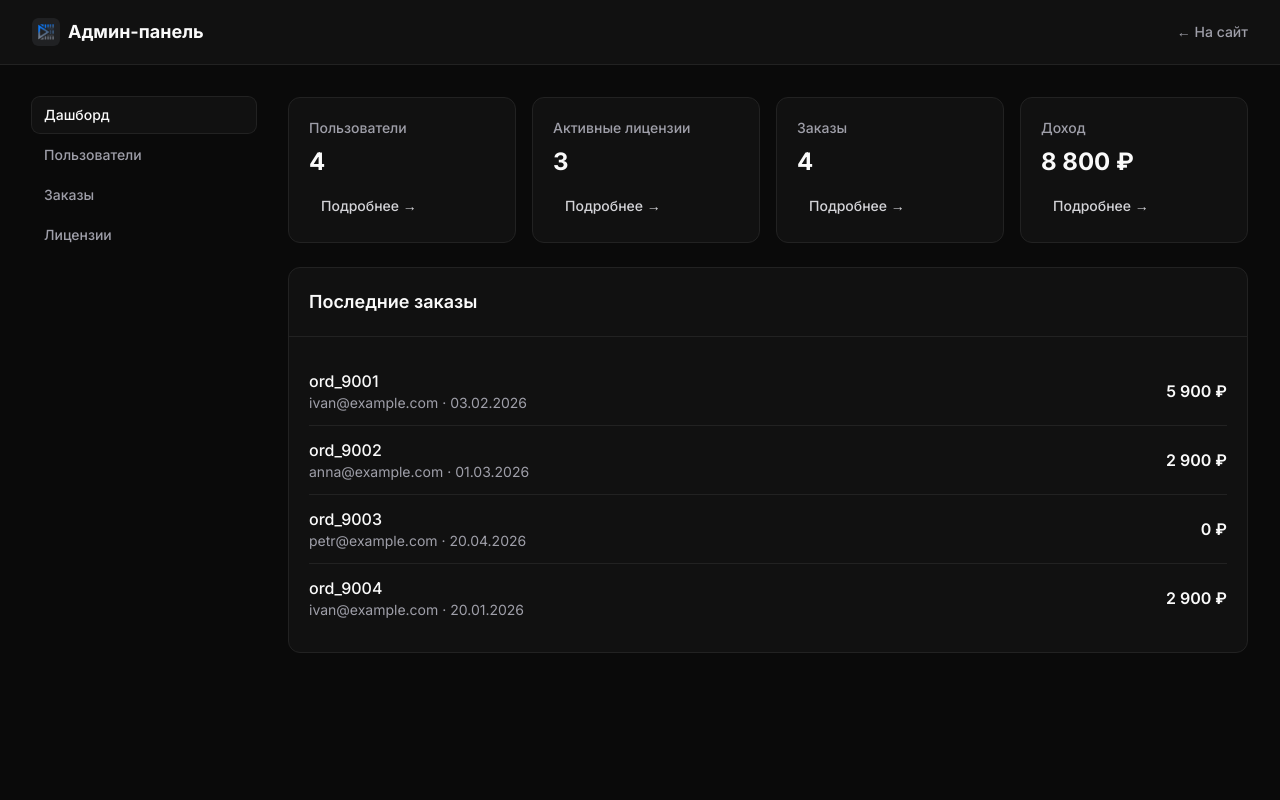
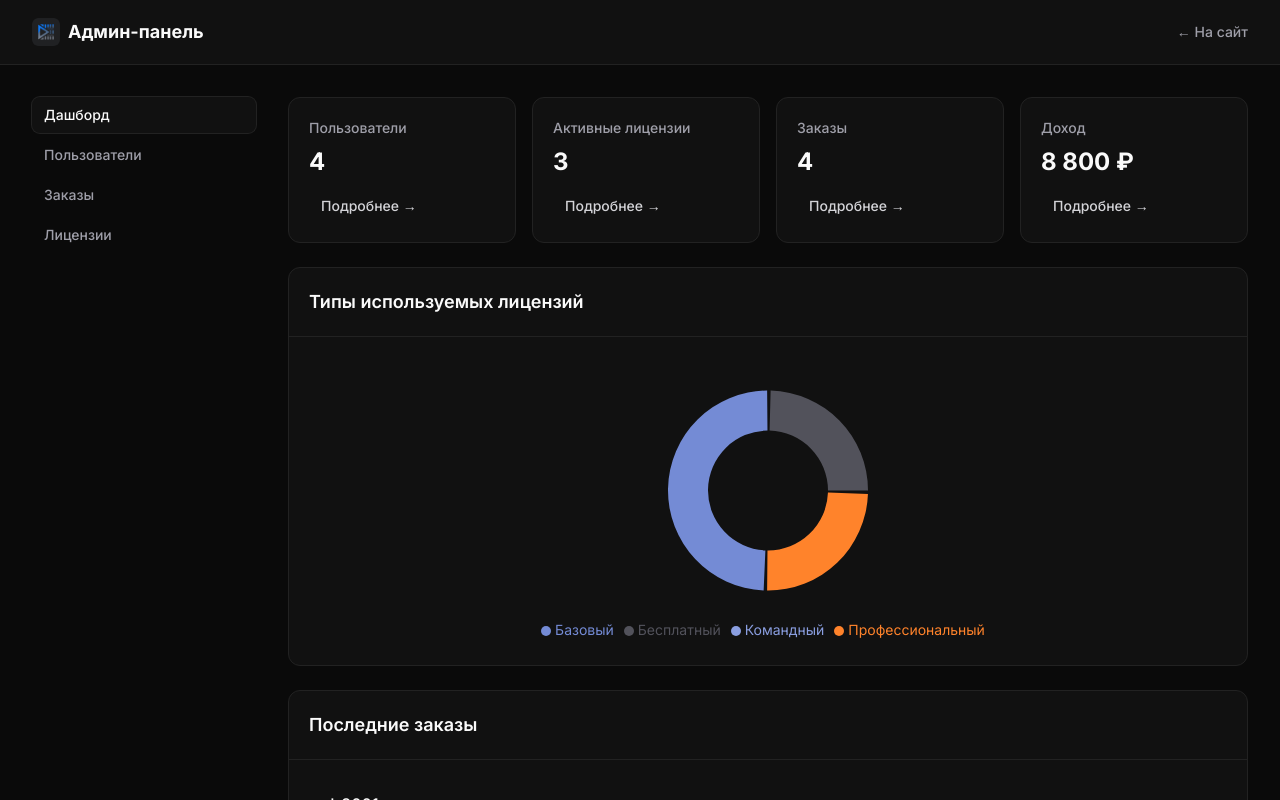
Before and after one commit to leekard/live-session-web, a Next.js app: page /admin in a window 1280 px wide. Shown: the top 800 px of the page. Built offline with nearby package versions, Linux system fonts and the light colour scheme.

Commit message:
feat: add license plan donut chart to admin dashboard (recharts)

```diff
--- a/package.json
+++ b/package.json
@@ -11,7 +11,8 @@
   "dependencies": {
     "next": "16.3.3",
     "react": "19.2.8",
-    "react-dom": "19.2.8"
+    "react-dom": "19.2.8",
+    "recharts": "^3.10.1"
   },
   "devDependencies": {
     "@tailwindcss/postcss": "^4",
--- a/src/app/admin/page.tsx
+++ b/src/app/admin/page.tsx
@@ -1,5 +1,6 @@
 import type { Metadata } from "next";
 import { licenses, orders, users } from "@/shared/mock/data";
+import { LicensePlanChart } from "@/widgets";
 import { Button, Card, CardContent, CardHeader, CardTitle } from "@/shared/ui";
 
 export const metadata: Metadata = {
@@ -51,6 +52,15 @@ export default function AdminDashboardPage() {
 
       <Card>
         <CardHeader>
+          <CardTitle>Типы используемых лицензий</CardTitle>
+        </CardHeader>
+        <CardContent>
+          <LicensePlanChart />
+        </CardContent>
+      </Card>
+
+      <Card>
+        <CardHeader>
           <CardTitle>Последние заказы</CardTitle>
         </CardHeader>
         <CardContent>
--- /dev/null
+++ b/src/widgets/LicensePlanChart/LicensePlanChart.tsx
@@ -0,0 +1,67 @@
+"use client";
+
+import { Cell, Legend, Pie, PieChart, ResponsiveContainer, Tooltip } from "recharts";
+import { licenses } from "@/shared/mock/data";
+import type { PlanType } from "@/shared/mock/types";
+
+const planLabel: Record<PlanType, string> = {
+  free: "Бесплатный",
+  basic: "Базовый",
+  pro: "Профессиональный",
+  team: "Командный",
+};
+
+const planColor: Record<PlanType, string> = {
+  free: "#52525b",
+  basic: "#748bd5",
+  pro: "#ff832b",
+  team: "#8a9ee0",
+};
+
+export function LicensePlanChart() {
+  const data = (Object.keys(planLabel) as PlanType[]).map((plan) => ({
+    name: planLabel[plan],
+    value: licenses.filter((l) => l.plan === plan).length,
+    color: planColor[plan],
+  }));
+
+  return (
+    <div className="h-72 w-full">
+      <ResponsiveContainer width="100%" height="100%">
+        <PieChart>
+          <Pie
+            data={data}
+            dataKey="value"
+            nameKey="name"
+            cx="50%"
+            cy="50%"
+            innerRadius={60}
+            outerRadius={100}
+            paddingAngle={2}
+            stroke="none"
+          >
+            {data.map((entry) => (
+              <Cell key={entry.name} fill={entry.color} />
+            ))}
+          </Pie>
+          <Tooltip
+            contentStyle={{
+              background: "#111111",
+              border: "1px solid #222222",
+              borderRadius: "8px",
+              fontSize: "14px",
+              color: "#ffffff",
+            }}
+            itemStyle={{ color: "#ffffff" }}
+          />
+          <Legend
+            verticalAlign="bottom"
+            iconType="circle"
+            iconSize={10}
+            wrapperStyle={{ color: "#a1a1aa", fontSize: "14px" }}
+          />
+        </PieChart>
+      </ResponsiveContainer>
+    </div>
+  );
+}
--- /dev/null
+++ b/src/widgets/LicensePlanChart/index.ts
@@ -0,0 +1 @@
+export { LicensePlanChart } from "./LicensePlanChart";
--- a/src/widgets/index.ts
+++ b/src/widgets/index.ts
@@ -8,3 +8,4 @@ export { Pricing } from "./Pricing";
 export { Faq } from "./Faq";
 export { SystemRequirements } from "./SystemRequirements";
 export { Download } from "./Download";
+export { LicensePlanChart } from "./LicensePlanChart";
```
Also changed, not shown: 1 other file (tests, documents, lock files or other folders).
